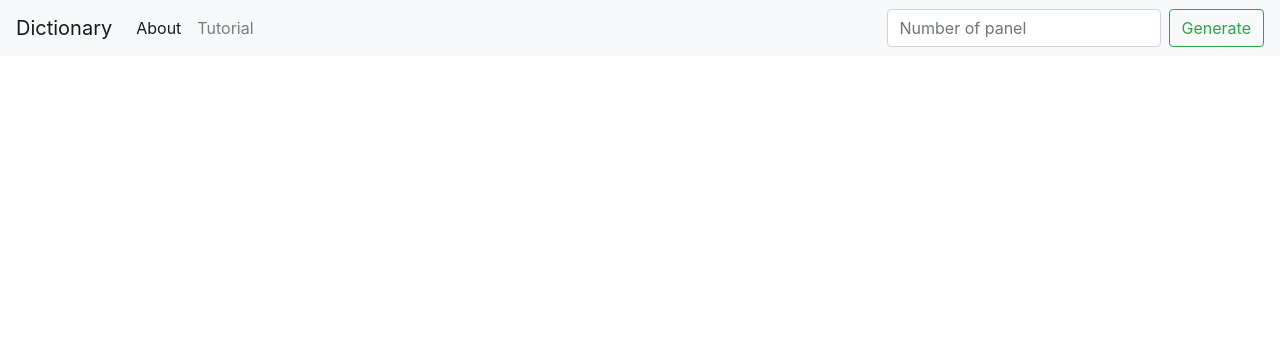
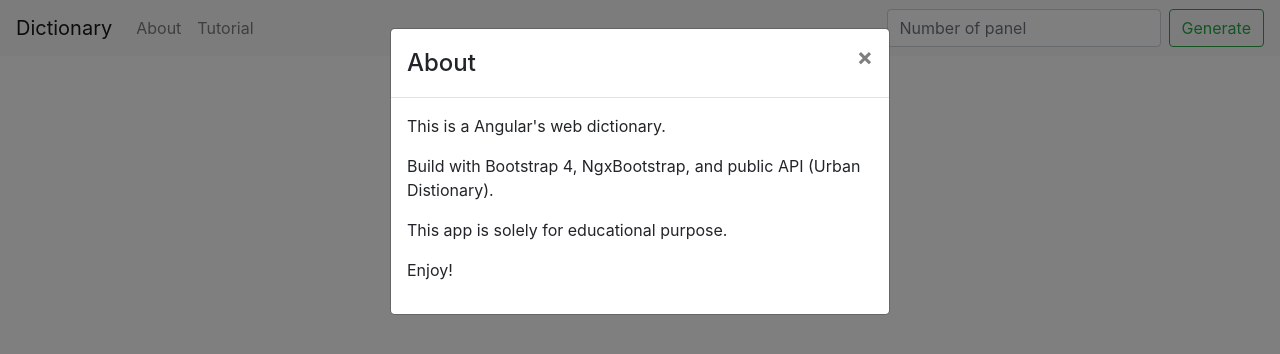
Before and after one commit to victorlcs/web-dictionary, an Angular app: page / in a window 1280 px wide. Both pictures are taken after a click on the link "About". Shown: the top 354 px of the page. Built offline with nearby package versions, Linux system fonts and the light colour scheme.

Commit message:
Added modal

```diff
--- a/src/app/app.component.html
+++ b/src/app/app.component.html
@@ -3,7 +3,7 @@
   <app-nav-header></app-nav-header>
 </header>
 <section>
-  <div class="container">
+  <div class="container-fluid">
     <app-dict-panel></app-dict-panel>
   </div>
 </section>
--- a/src/app/app.module.ts
+++ b/src/app/app.module.ts
@@ -9,6 +9,8 @@ import { DictPanelComponent } from './components/dict-panel/dict-panel.component
 import { DictPanelCardComponent } from './components/dict-panel-card/dict-panel-card.component';
 import { BrowserAnimationsModule } from '@angular/platform-browser/animations';
 import { NavHeaderComponent } from './components/nav-header/nav-header.component';
+
+import { ModalModule } from 'ngx-bootstrap/modal';
 
 @NgModule({
   declarations: [
@@ -24,6 +26,7 @@ import { NavHeaderComponent } from './components/nav-header/nav-header.component
     BrowserAnimationsModule,
     ReactiveFormsModule,
     FormsModule,
+    ModalModule.forRoot(),
   ],
   providers: [],
   bootstrap: [AppComponent],
--- a/src/app/components/dict-panel-card/dict-panel-card.component.scss
+++ b/src/app/components/dict-panel-card/dict-panel-card.component.scss
@@ -1,5 +1,8 @@
 .card {
-  max-width: 25rem;
+  //max-width: 25rem;
+  width: 450px;
+  height: 500px;
+  margin: 5px;
 }
 .search-btn {
   width: 100%;
--- a/src/app/components/dict-panel/dict-panel.component.html
+++ b/src/app/components/dict-panel/dict-panel.component.html
@@ -2,11 +2,11 @@
 <!-- <div [ngClass]="{'row': a === 0 || a % 3 === 0}"></div> -->
 
     <!-- <ng-container *ngFor="let i of [].constructor(numberOfPanel); let a = index"> -->
-    <div class="row">
+    <div class="row" style="justify-content: center;">
         <ng-container *ngFor="let i of listOfPanel; let a = index">
             <ng-container *ngIf="listOfPanel"  >
 
-                        <app-dict-panel-card [cardIndex]="a+1" class="col-md-4"></app-dict-panel-card>
+                        <app-dict-panel-card [cardIndex]="a+1" class=""></app-dict-panel-card>
 
 
             </ng-container>
--- a/src/app/components/nav-header/nav-header.component.html
+++ b/src/app/components/nav-header/nav-header.component.html
@@ -6,11 +6,11 @@
 
     <div class="collapse navbar-collapse" id="navbarSupportedContent">
       <ul class="navbar-nav mr-auto">
-        <li class="nav-item active">
-          <a class="nav-link" href="#">About</a>
+        <li class="nav-item">
+          <a class="nav-link" href="#" (click)="openModal(aboutTemplate)">About</a>
         </li>
         <li class="nav-item">
-          <a class="nav-link" href="#">Tutorial</a>
+          <a class="nav-link" href="#" (click)="openModal(tutorialTemplate)">Tutorial</a>
         </li>
       </ul>
       <div class="form-inline my-2 my-lg-0">
@@ -20,3 +20,38 @@
       </div>
     </div>
   </nav>
+
+
+  <ng-template #aboutTemplate>
+    <div class="modal-header">
+      <h4 class="modal-title pull-left">About</h4>
+      <button type="button" class="close pull-right" aria-label="Close" (click)="modalRef.hide()">
+        <span aria-hidden="true">&times;</span>
+      </button>
+    </div>
+    <div class="modal-body">
+      <p>This is a Angular's web dictionary.</p>
+      <p>Build with Bootstrap 4, NgxBootstrap, and public API (Urban Distionary).</p>
+      <p>This app is solely for educational purpose. </p>
+      <p>Enjoy!</p>
+    </div>
+  </ng-template>
+
+  <ng-template #tutorialTemplate>
+    <div class="modal-header">
+      <h4 class="modal-title pull-left">Tutorial</h4>
+      <button type="button" class="close pull-right" aria-label="Close" (click)="modalRef.hide()">
+        <span aria-hidden="true">&times;</span>
+      </button>
+    </div>
+    <div class="modal-body">
+      <h4>Step 1</h4>
+      <p>At top righ corner, key in number of panel and press generate. only allow 1 - 9.</p>
+      <h4>Step 2</h4>
+      <p>Using keyboard key 1 to 9 to focus the panel. Example: pressing "1" in keyboard will focus to "Panel-1"</p>
+      <h4>Step 3</h4>
+      <p>Type your word to be search from.</p>
+      <h4>Step 3</h4>
+      <p>Press keyboard "Enter" to search the word.</p>
+    </div>
+  </ng-template>
--- a/src/app/components/nav-header/nav-header.component.ts
+++ b/src/app/components/nav-header/nav-header.component.ts
@@ -1,5 +1,6 @@
-import { Component, OnInit } from '@angular/core';
+import { Component, OnInit, TemplateRef } from '@angular/core';
 import { PanelService } from 'src/app/services/panel.service';
+import { BsModalService, BsModalRef } from 'ngx-bootstrap/modal';
 
 @Component({
   selector: 'app-nav-header',
@@ -8,8 +9,12 @@ import { PanelService } from 'src/app/services/panel.service';
 })
 export class NavHeaderComponent implements OnInit {
   genInput: number;
+  modalRef: BsModalRef;
 
-  constructor(private panelServices: PanelService) {}
+  constructor(
+    private panelServices: PanelService,
+    private modalService: BsModalService
+  ) {}
 
   ngOnInit(): void {}
   onGenPanel() {
@@ -26,4 +31,8 @@ export class NavHeaderComponent implements OnInit {
     console.log('on blur!');
     this.panelServices.setGenInpputFocus = false;
   }
+
+  openModal(template: TemplateRef<any>) {
+    this.modalRef = this.modalService.show(template);
+  }
 }
```
